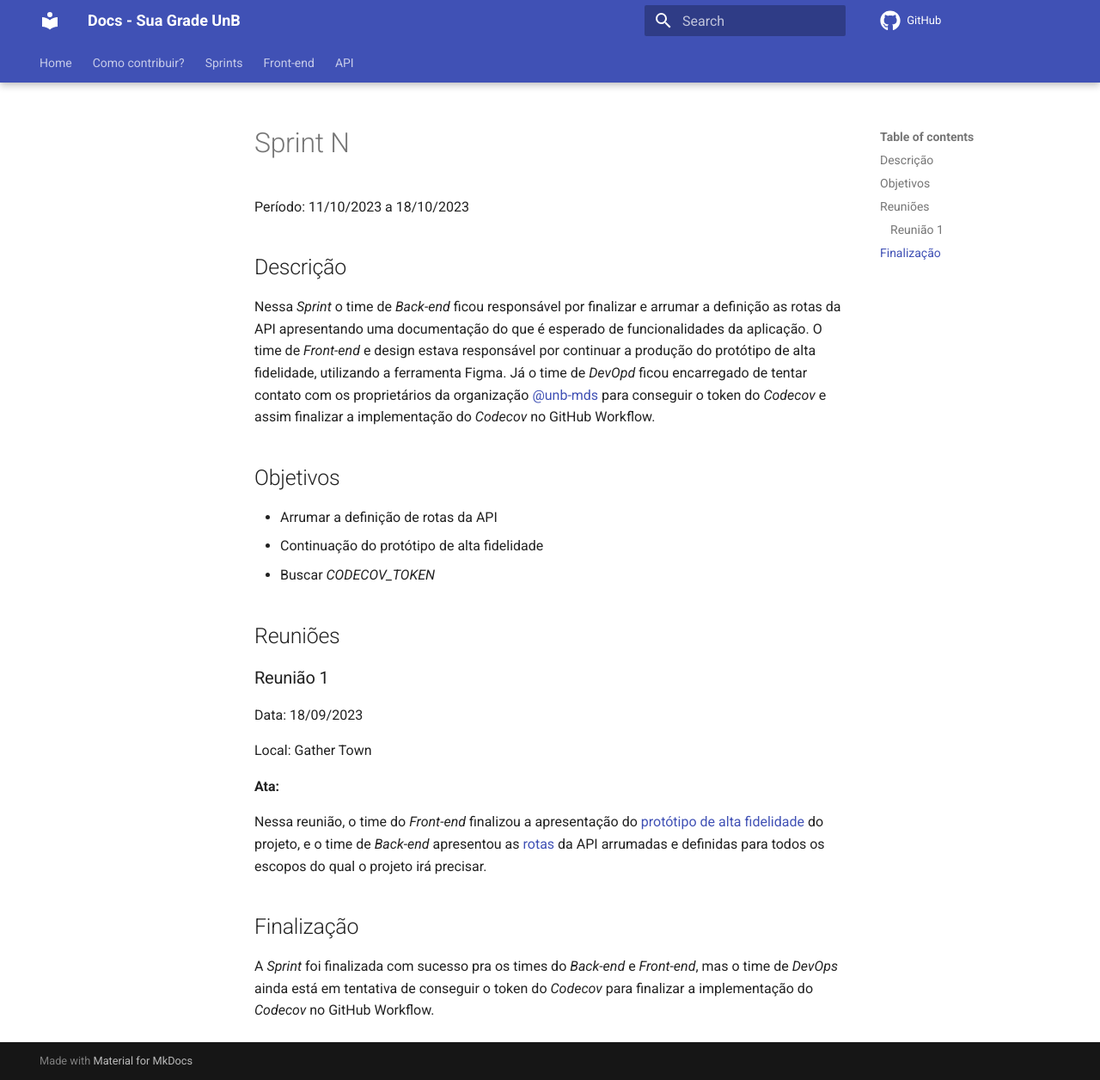
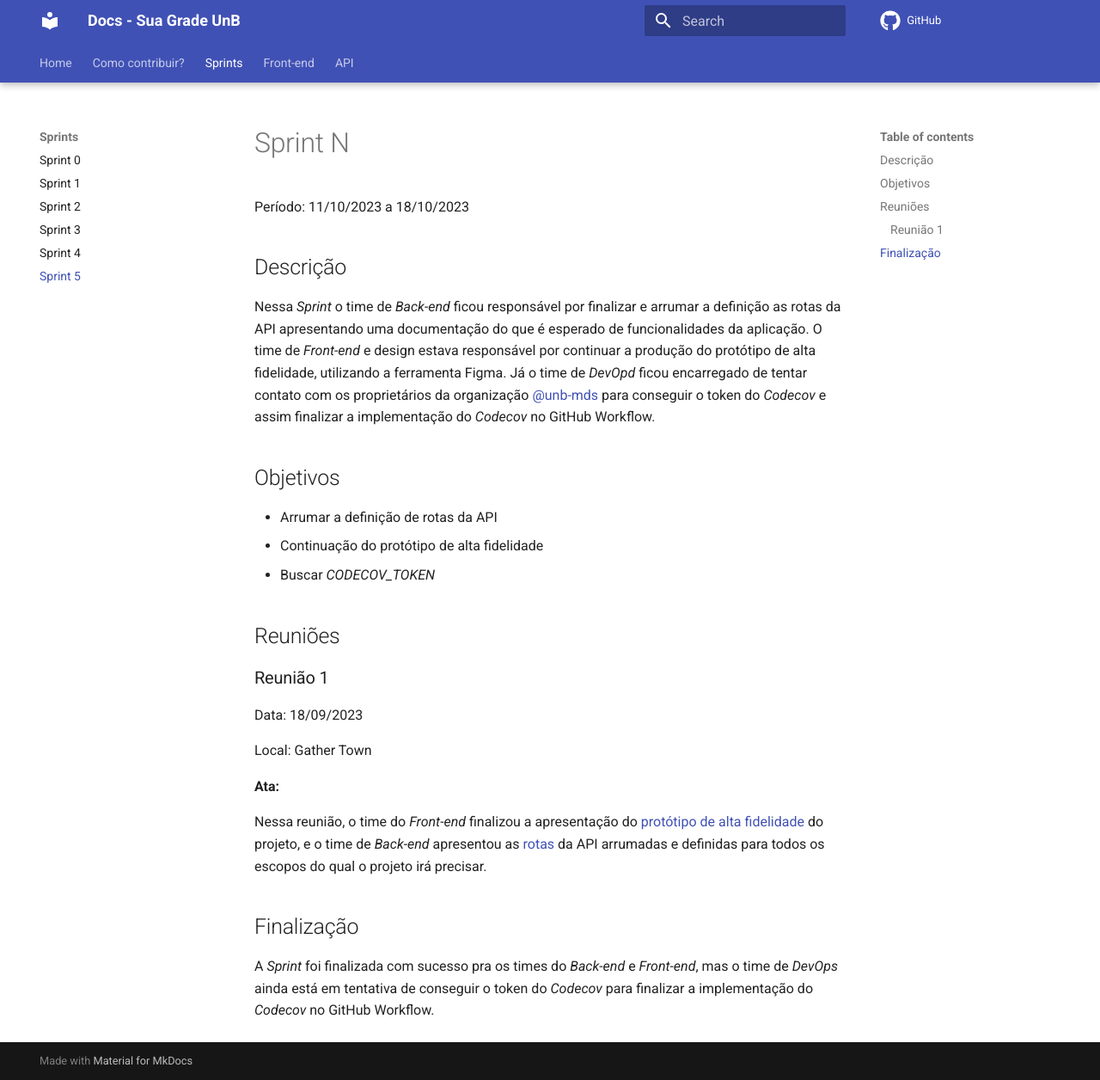
Before and after one commit to unb-mds/2023-2-SuaGradeUnB, an MkDocs documentation site: the page built from docs/sprints/sprint-5.md, in a window 1280 px wide and 1256 px high. Shown: the whole window at 86% size. Built offline with MkDocs 1.6.1 and Material for MkDocs 9.7.7, drawn with Linux system fonts in a browser that asks for light colours; comment, search, counter and statistics services are not loaded.

Commit message:
docs(mkdocs): adiciona a sprint 5 na config

```diff
--- a/mkdocs.yml
+++ b/mkdocs.yml
@@ -10,6 +10,7 @@ nav:
     - Sprint 2: sprints/sprint-2.md
     - Sprint 3: sprints/sprint-3.md
     - Sprint 4: sprints/sprint-4.md
+    - Sprint 5: sprints/sprint-5.md
 
   - Front-end:
     - Sprint 0: frontend/semana-0.md
```
